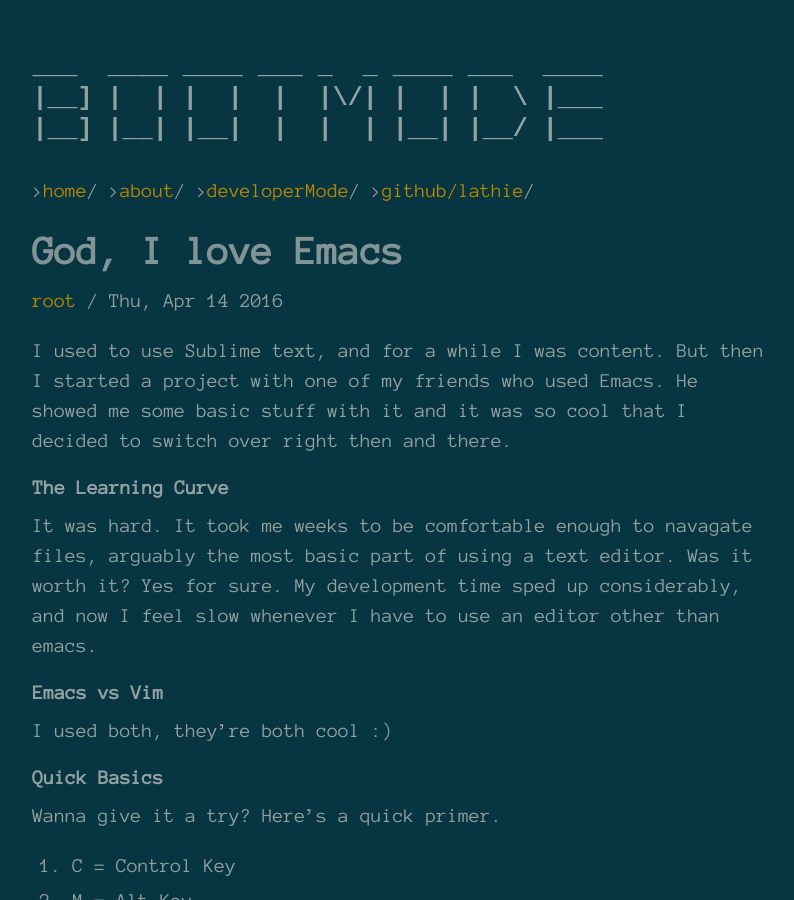
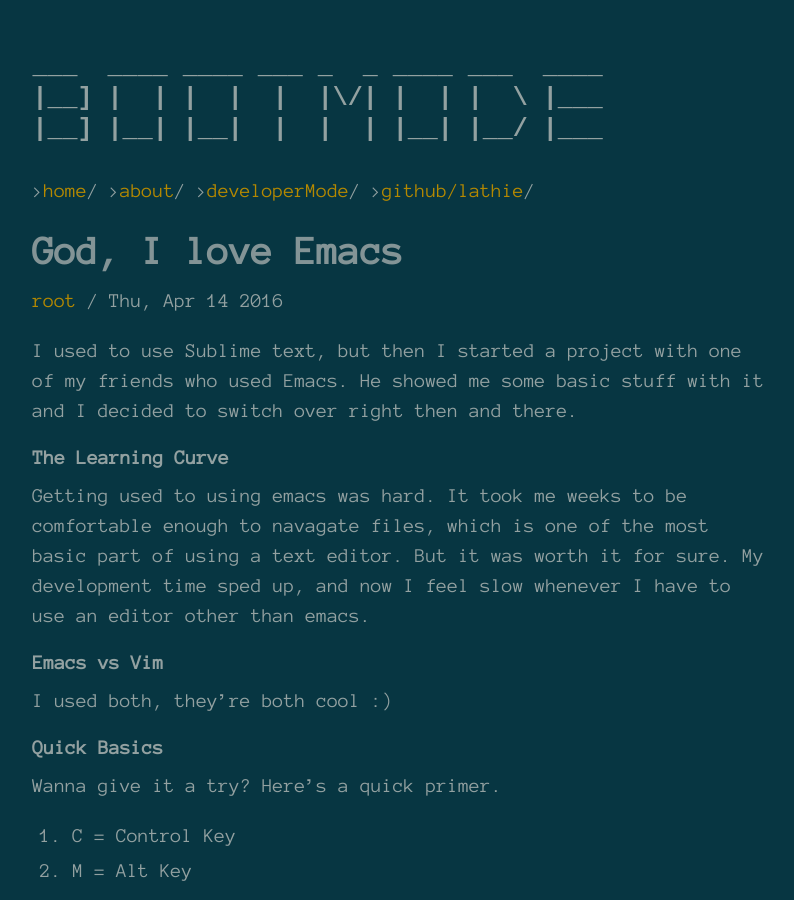
Before and after one commit to developermo-de/bootmode, a Jekyll site: the page built from _posts/2016-04-14-emacs.md, in a window 1280 px wide and 900 px high. Shown: the whole window, without its empty margins (11-805 px from the left). Built offline with Jekyll 4.4.1, drawn with Linux system fonts in a browser that asks for light colours.

Commit message:
updated emacs

```diff
--- a/_posts/2016-04-14-emacs.md
+++ b/_posts/2016-04-14-emacs.md
@@ -5,11 +5,11 @@ author: root
 catagory: daily
 ---
 
-I used to use Sublime text, and for a while I was content. But then I started a project with one of my friends who used Emacs. He showed me some basic stuff with it and it was so cool that I decided to switch over right then and there.
+I used to use Sublime text, but then I started a project with one of my friends who used Emacs. He showed me some basic stuff with it and I decided to switch over right then and there.
 
 #### The Learning Curve
 
-It was hard. It took me weeks to be comfortable enough to navagate files, arguably the most basic part of using a text editor. Was it worth it? Yes for sure. My development time sped up considerably, and now I feel slow whenever I have to use an editor other than emacs.
+Getting used to using emacs was hard. It took me weeks to be comfortable enough to navagate files, which is one of the most basic part of using a text editor. But it was worth it for sure. My development time sped up, and now I feel slow whenever I have to use an editor other than emacs.
 
 #### Emacs vs Vim
 
```
